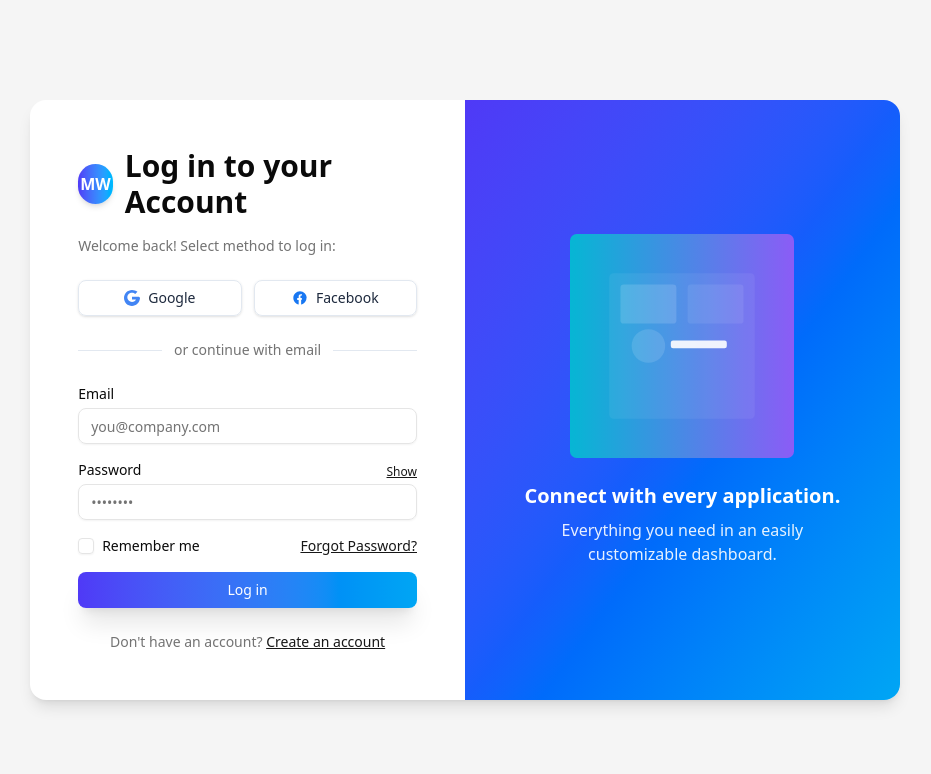
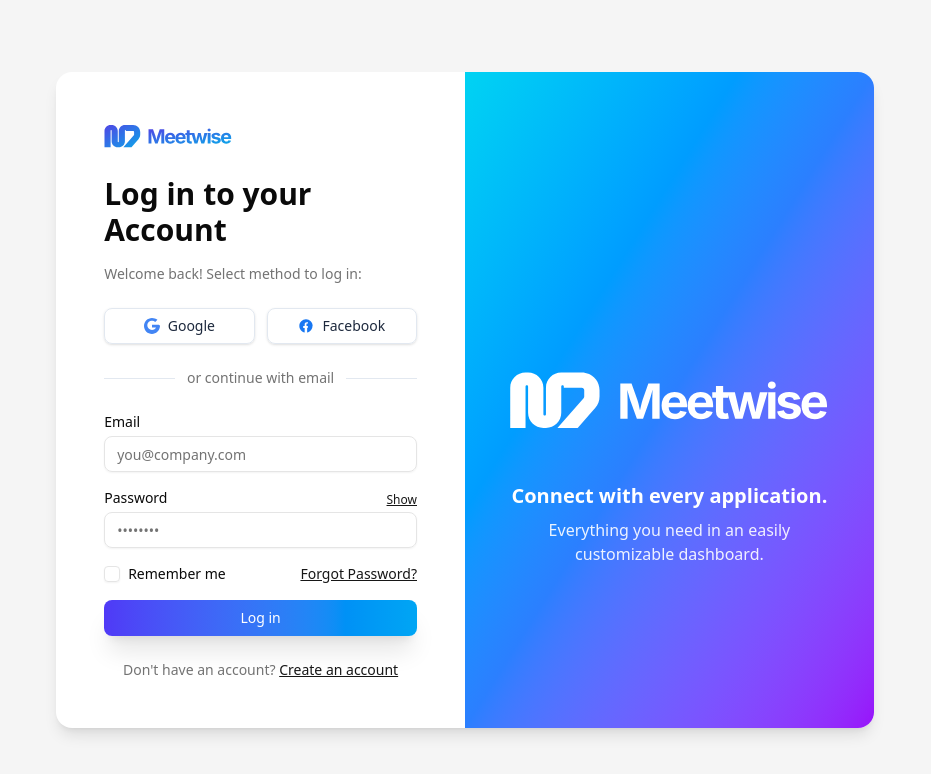
Before and after one commit to arosha619/MeetWise-AI-SaaS, a Next.js app: page /auth/sign-in in a window 1280 px wide. Shown: the top 774 px of the page, without its empty margins (175-1106 px from the left). Built offline with nearby package versions, Linux system fonts and the light colour scheme.

Commit message:
added logos

```diff
--- a/app/modules/auth/ui/views/signin-view.tsx
+++ b/app/modules/auth/ui/views/signin-view.tsx
@@ -14,16 +14,19 @@
 
 	return (
 		<div className="w-full max-w-5xl mx-auto rounded-2xl overflow-hidden shadow-lg bg-white flex flex-col md:flex-row">
-			<div className="md:w-1/2 w-full p-6 md:p-12">
-				<div className="max-w-md mx-auto">
-					<div className="flex items-center gap-3">
-						<div className="h-10 w-10 rounded-full bg-gradient-to-r from-indigo-600 to-sky-400 flex items-center justify-center shadow-md">
-							<span className="text-white font-bold">MW</span>
-						</div>
-						<h1 className="text-2xl md:text-3xl font-semibold">Log in to your Account</h1>
-					</div>
-
-					<p className="mt-4 text-sm text-muted-foreground">Welcome back! Select method to log in:</p>
+      <div className="md:w-1/2 w-full p-6 md:p-12">
+        <div className="max-w-md mx-auto">
+          <div className="mb-6">
+            <div className="relative h-8 w-32">
+              <Image
+                src="/logo-color.svg"
+                alt="MeetWise Logo"
+                fill
+                className="object-contain object-left"
+              />
+            </div>
+          </div>
+          <h1 className="text-2xl md:text-3xl font-semibold">Log in to your Account</h1>					<p className="mt-4 text-sm text-muted-foreground">Welcome back! Select method to log in:</p>
 
 					<div className="mt-6 grid grid-cols-1 sm:grid-cols-2 gap-3">
 						<Button variant="ghost" className="w-full justify-center gap-2 bg-white/90 text-slate-800 border border-slate-200 shadow-sm">
@@ -88,16 +91,26 @@
 			</div>
 
 			<div className="md:w-1/2 w-full hidden md:flex items-stretch">
-				<div className="flex-1 relative bg-gradient-to-br from-indigo-600 via-blue-600 to-sky-500 p-8 flex items-center justify-center">
-					<div className="max-w-xs md:max-w-sm text-center">
-						<div className="relative w-56 h-56 mx-auto">
+				<div className="flex-1 relative bg-gradient-to-br from-cyan-400 via-blue-500 to-purple-600 p-8 flex items-center justify-center overflow-hidden">
+					<div className="absolute inset-0 flex items-center justify-center z-20">
+						<div className="relative w-56 h-56 md:w-80 md:h-80 opacity-100">
 							<Image
+								src="/logo.svg"
+								alt="Logo background"
+								fill
+								className="object-contain"
+							/>
+						</div>
+					</div>
+					<div className="max-w-xs md:max-w-sm text-center relative z-0">
+						<div className="relative w-56 h-56 mx-auto z-20">
+							{/* <Image
 								src="/sign-in-illustration.svg"
 								alt="Sign in illustration"
 								fill
 								sizes="(min-width: 768px) 40vw, 100vw"
 								className="object-contain"
-							/>
+							/> */}
 						</div>
 
 						<h2 className="mt-6 text-lg md:text-xl font-semibold text-white">Connect with every application.</h2>
--- a/app/modules/auth/ui/views/signup-view.tsx
+++ b/app/modules/auth/ui/views/signup-view.tsx
@@ -18,14 +18,17 @@
 			<div className="w-full max-w-4xl mx-auto rounded-2xl overflow-hidden shadow-lg bg-white flex flex-col md:flex-row">
 				<div className="md:w-1/2 w-full p-6 md:p-12">
 					<div className="max-w-lg mx-auto">
-					<div className="flex items-center gap-3">
-						<div className="h-10 w-10 rounded-full bg-gradient-to-r from-indigo-600 to-sky-400 flex items-center justify-center shadow-md">
-							<span className="text-white font-bold">MW</span>
+						<div className="mb-6">
+							<div className="relative h-8 w-32">
+								<Image
+									src="/logo-color.svg"
+									alt="MeetWise Logo"
+									fill
+									className="object-contain object-left"
+								/>
 							</div>
-						<h1 className="text-2xl md:text-3xl font-semibold">Create your account</h1>
 						</div>
-
-					<p className="mt-3 text-sm text-muted-foreground">Start your free account — join MeetWise to organize meetings faster.</p>
+						<h1 className="text-2xl md:text-3xl font-semibold">Create your account</h1>					<p className="mt-3 text-sm text-muted-foreground">Start your free account — join MeetWise to organize meetings faster.</p>
 
 					<form className="mt-6 space-y-4" onSubmit={(e) => e.preventDefault()}>
 						<div>
@@ -83,16 +86,26 @@
 			</div>
 
 			<div className="md:w-1/2 w-full hidden md:flex items-stretch">
-					<div className="flex-1 relative bg-gradient-to-br from-indigo-600 via-blue-600 to-sky-500 p-6 md:p-8 flex items-center justify-center">
-						<div className="max-w-xs md:max-w-sm text-center">
-							<div className="relative w-44 h-44 md:w-72 md:h-72 mx-auto">
+				<div className="flex-1 relative bg-gradient-to-br from-cyan-400 via-blue-500 to-purple-600 p-6 md:p-8 flex items-center justify-center overflow-hidden">
+					<div className="absolute inset-0 flex items-center justify-center z-0">
+						<div className="relative w-56 h-56 md:w-80 md:h-80 opacity-100">
 							<Image
+								src="/logo.svg"
+								alt="Logo background"
+								fill
+								className="object-contain"
+							/>
+						</div>
+					</div>
+					<div className="max-w-xs md:max-w-sm text-center relative z-20">
+						<div className="relative w-44 h-44 md:w-72 md:h-72 mx-auto z-20">
+							{/* <Image
 								src="/auth-illustration.svg"
 								alt="Illustration"
 								fill
 								sizes="(min-width: 768px) 40vw, 100vw"
 								className="object-contain"
-								/>
+							/> */}
 						</div>
 
 						<h2 className="mt-6 text-lg md:text-xl font-semibold text-white">Organize smarter meetings</h2>
```
Also changed, not shown: public/logo-color.svg (added), public/logo.svg (added). Lines whose indentation alone changed are shown as unchanged.
